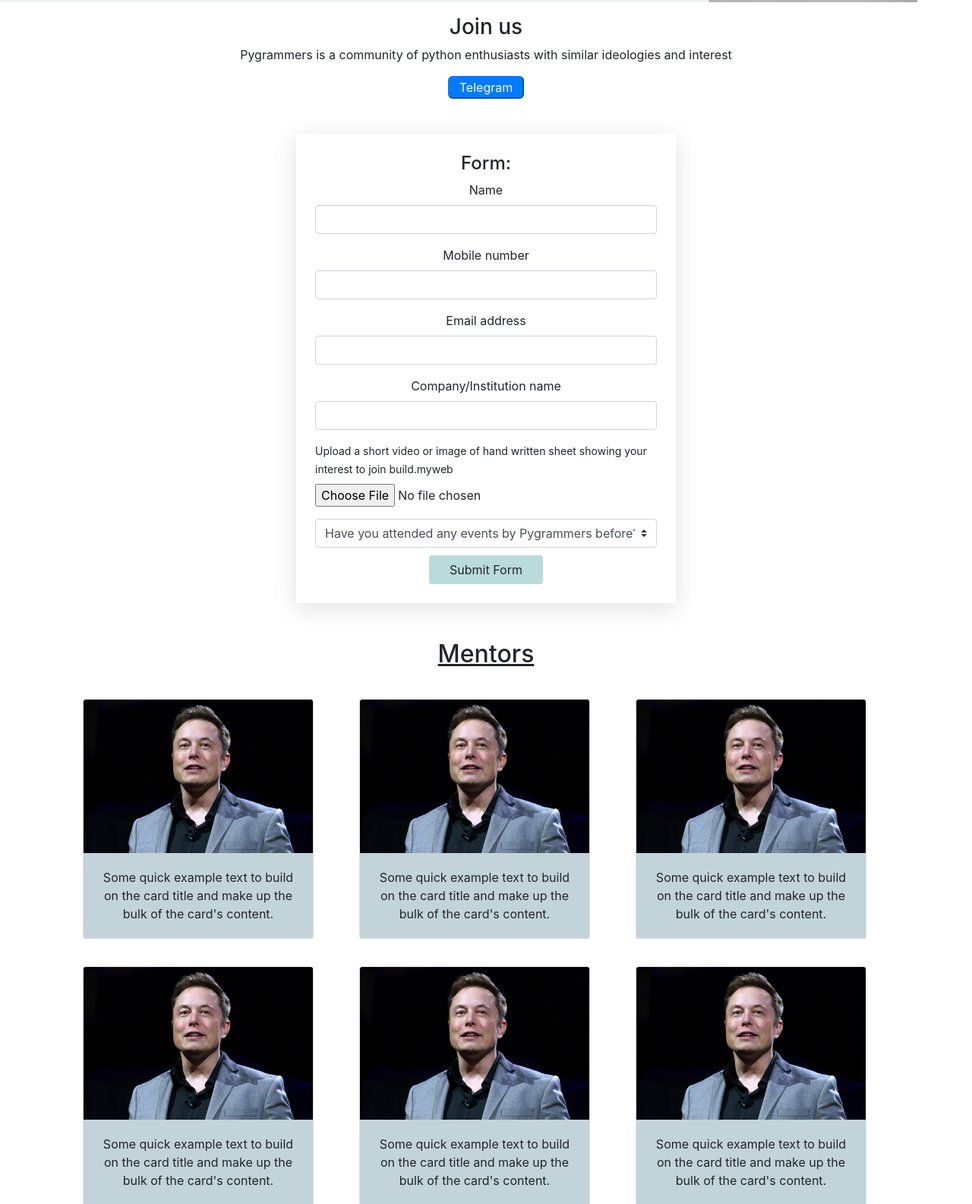
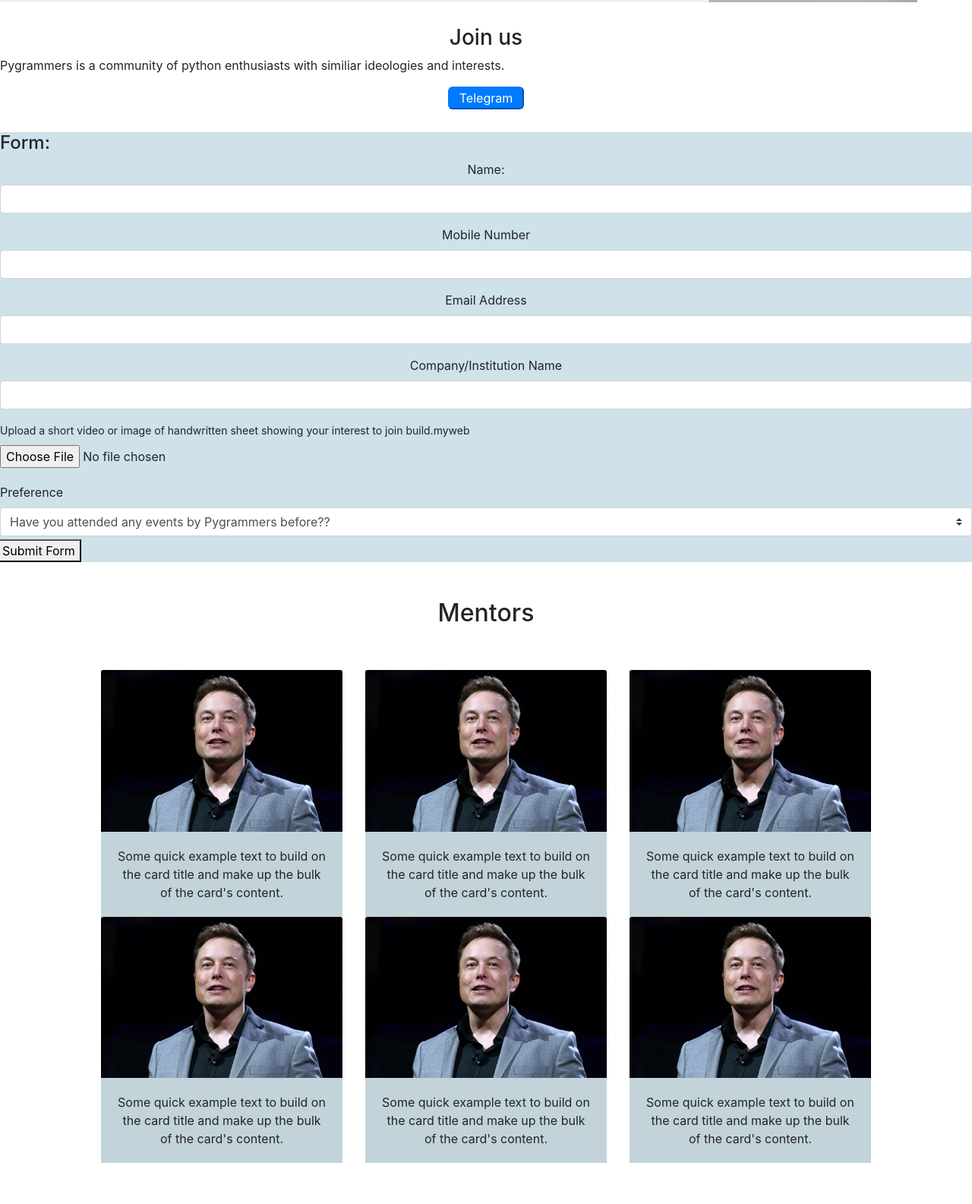
Before and after one commit to midhunkalarikkal/Build.myweb, a plain HTML site: page index.html in a window 1280 px wide. Shown: the part 352-1937 px from the top of the page at 76% size. Drawn offline with nearby package versions, Linux system fonts and the light colour scheme.

Commit message:
Update index.html
Final edit

```diff
--- a/index.html
+++ b/index.html
@@ -1,7 +1,7 @@
 <!DOCTYPE html>
 <html lang="en">
     <head>
-        <title>Midhun k paniker</title>
+        <title>Midhun k paniker / pygrammers</title>
         <meta charset="UTF-8">
         <meta name="viewport" content="width=device-width, initial-scale=1">
         <link href="style.css" rel="stylesheet">
@@ -24,10 +24,10 @@
                               <a class="nav-link" href="#Home">Home <span class="sr-only">(current)</span></a>
                             </li>
                             <li class="nav-item">
-                              <a class="nav-link" href="#s2">Register</a>
+                              <a class="nav-link" href="#s3">Register</a>
                             </li>
                             <li class="nav-item">
-                              <a class="nav-link" href="#s3">Mentors</a>
+                              <a class="nav-link" href="#s4">Mentors</a>
                             </li>
                             <li class="nav-item">
                                 <a class="nav-link" href="#">Participates</a>
@@ -62,63 +62,62 @@
                 <span class="sr-only">Next</span>
               </a>
             </div>
-            <div class="row row3">
-              <div class="col-md-12 p-3">
-                <h3>Join us</h3>
-                <p class="para">Pygrammers is a community of python enthusiasts with similar ideologies and interest</p>
-                <button class="btn-primary">Telegram</button>
-              </div>
+          </section>
+
+          <section class="section2" id="s2">
+            <h3 style="text-align: center;margin-top: 15px;" id="Home_section">Join us</h3>
+            <p class="s2para" >Pygrammers is a community of python enthusiasts with similiar ideologies and interests.</p>
+            <div class="text-center">
+              <button type = "button" class = "btn-primary"><a style="color: white;text-decoration: none;" href="https://desktop.telegram.org/">Telegram</a></button>
             </div>
           </section>
 
-          <section class="section2" id="s2">
-            <div class="row">
-              <div class="col-md-12">
-                <div class="box1">
+          <section class="section3" id="s3">
+            <div class="form_box" id="Register_section">
                 <form>
-                      <h4 class="center">Form:</h4>
-                      <div class="form-group center options">
-                          <label for="exampleInputName">Name</label>
+                    <h4 class="text_center">Form:</h4>
+                    <div class="form-group center options text_center">
+                      <label for="exampleInputName">Name:</label>
                       <input type="text" class="form-control" id="exampleInputName">
                     </div>
-                      <div class="form-group center options">
-                          <label for="exampleInputName">Mobile number</label>
+                    <div class="form-group center options text_center">
+                        <label for="exampleInputName">Mobile Number</label>
                         <input type="text" class="form-control" id="exampleInputName">
                     </div>
-                      <div class="form-group center options">
-                          <label for="exampleInputEmail">Email address</label>
+                    <div class="form-group center options text_center">
+                        <label for="exampleInputEmail">Email Address</label>
                         <input type="email" class="form-control" id="exampleInputEmail" aria-describedby="emailHelp">
                     </div>
-                      <div class="form-group center" style="margin-bottom: 15px;">
-                          <label for="exampleInputName">Company/Institution name</label>
+                    <div class="form-group center text_center" style="margin-bottom: 15px;">
+                        <label for="exampleInputName">Company/Institution Name</label>
                         <input type="text" class="form-control" id="exampleInputName">
                     </div>
                     <div class="form-group">
-                          <label for="exampleFormControlFile1"><small>Upload a short video or image of hand written sheet showing your interest to join build.myweb</small></label>
+                        <label for="exampleFormControlFile1"><small>Upload a short video or image of handwritten sheet showing your interest to join build.myweb</small></label>
                         <input type="file" class="form-control-file" id="exampleFormControlFile1">
                     </div>
                     <div class="form-row align-items-center">
-                          <div class="col-auto" style="width: 610px;">
-                              <select class="custom-select mr-sm-2" id="inlineFormCustomSelect" style="margin-bottom: 10px;">
-                                  <option selected>Have you attended any events by Pygrammers before?!</option>
+                        <div class="col-auto my-1" style="width: 100%;">
+                            <label class="mr-sm-2" for="inlineFormCustomSelect">Preference</label>
+                            <select class="custom-select mr-sm-2" id="inlineFormCustomSelect">
+                                <option selected>Have you attended any events by Pygrammers before??</option>
                                 <option value="1">Yes</option>
                                 <option value="2">No</option>
                                 </select>
                         </div>
-                          <button type="submit" class="btn" style="background-color: rgb(186, 219, 219);">Submit Form</button>
+                        <button type="submit" class="s3btn">Submit Form</button>
                     </div>
                 </form>
             </div>
-            </div>
-          </div>
         </section>
 
-        <section class="s3 p-5" id="s3">
+        <section class="section4 p-5" id="s4">
+            <h2 class="s4head text-center col-xs-12 col-sm-12 col-lg-12">Mentors</h2>
             <div class="container">
-              <h2 class="text-center col-xs-12 col-sm-12 col-lg-12" style="text-decoration: underline;">Mentors</h2>
-              <div class="row p-4">
-                  <div class="col-xs-6 col-sm-6 col-lg-4 text-center pt-2">
-                      <div class="card" style="width: 19rem;">
+                <div class="row p-5">
+
+                    <div class="col-xs-6 col-sm-6 col-lg-4 text-center">
+                        <div class="card" style="border: 0px; background-color: #d83e3e00;">
                             <img class="card-img-top" src="images/download.jpg" alt="Card image cap">
                             <div class="card-body">
                                 <p class="card-text">Some quick example text to build on the card title and make up the bulk of the card's content.</p>
@@ -126,8 +125,8 @@
                         </div>
                     </div>
 
-                  <div class="col-xs-6 col-sm-6 col-lg-4 text-center pt-2">
-                      <div class="card" style="width: 19rem;">
+                    <div class="col-xs-6 col-sm-6 col-lg-4 text-center">
+                        <div class="card" style="border: 0px; background-color: #d83e3e00;">
                             <img class="card-img-top" src="images/download.jpg" alt="Card image cap">
                             <div class="card-body">
                                 <p class="card-text">Some quick example text to build on the card title and make up the bulk of the card's content.</p>
@@ -135,8 +134,8 @@
                         </div>
                     </div>
 
-                  <div class="col-xs-6 col-sm-6 col-lg-4 text-center pt-2">
-                      <div class="card" style="width: 19rem;">
+                    <div class="col-xs-6 col-sm-6 col-lg-4 text-center">
+                        <div class="card" style="border: 0px; background-color: #d83e3e00;">
                             <img class="card-img-top" src="images/download.jpg" alt="Card image cap">
                             <div class="card-body">
                                 <p class="card-text">Some quick example text to build on the card title and make up the bulk of the card's content.</p>
@@ -144,11 +143,8 @@
                         </div>
                     </div>
 
-              </div>
-              <div class="row p-4" style="margin-top: -20px;">
-
-                  <div class="col-xs-6 col-sm-6 col-lg-4 text-center pt-2">
-                      <div class="card" style="width: 19rem;">
+                    <div class="col-xs-6 col-sm-6 col-lg-4 text-center">
+                        <div class="card" style="border: 0px; background-color: #d83e3e00;">
                             <img class="card-img-top" src="images/download.jpg" alt="Card image cap">
                             <div class="card-body">
                                 <p class="card-text">Some quick example text to build on the card title and make up the bulk of the card's content.</p>
@@ -156,8 +152,8 @@
                         </div>
                     </div>
 
-                  <div class="col-xs-6 col-sm-6 col-lg-4 text-center pt-2">
-                      <div class="card" style="width: 19rem;">
+                    <div class="col-xs-6 col-sm-6 col-lg-4 text-center">
+                        <div class="card" style="border: 0px; background-color: #d83e3e00;">
                             <img class="card-img-top" src="images/download.jpg" alt="Card image cap">
                             <div class="card-body">
                                 <p class="card-text">Some quick example text to build on the card title and make up the bulk of the card's content.</p>
@@ -165,14 +161,15 @@
                         </div>
                     </div>
 
-                  <div class="col-xs-6 col-sm-6 col-lg-4 text-center pt-2">
-                      <div class="card" style="width: 19rem;">
+                    <div class="col-xs-6 col-sm-6 col-lg-4 text-center">
+                        <div class="card" style="border: 0px; background-color: #d83e3e00;">
                             <img class="card-img-top" src="images/download.jpg" alt="Card image cap">
                             <div class="card-body">
                                 <p class="card-text">Some quick example text to build on the card title and make up the bulk of the card's content.</p>
                             </div>
                         </div>
                     </div>
+
                 </div>
             </div>
         </section>
@@ -187,6 +184,7 @@
             </div>
         </footer>
 
+
         <script src="https://cdn.jsdelivr.net/npm/jquery@3.5.1/dist/jquery.slim.min.js"></script>
         <script src="https://cdn.jsdelivr.net/npm/popper.js@1.16.1/dist/umd/popper.min.js"></script>
         <script src="https://cdn.jsdelivr.net/npm/bootstrap@4.6.1/dist/js/bootstrap.bundle.min.js"></script>
```
Lines whose indentation alone changed are shown as unchanged.
